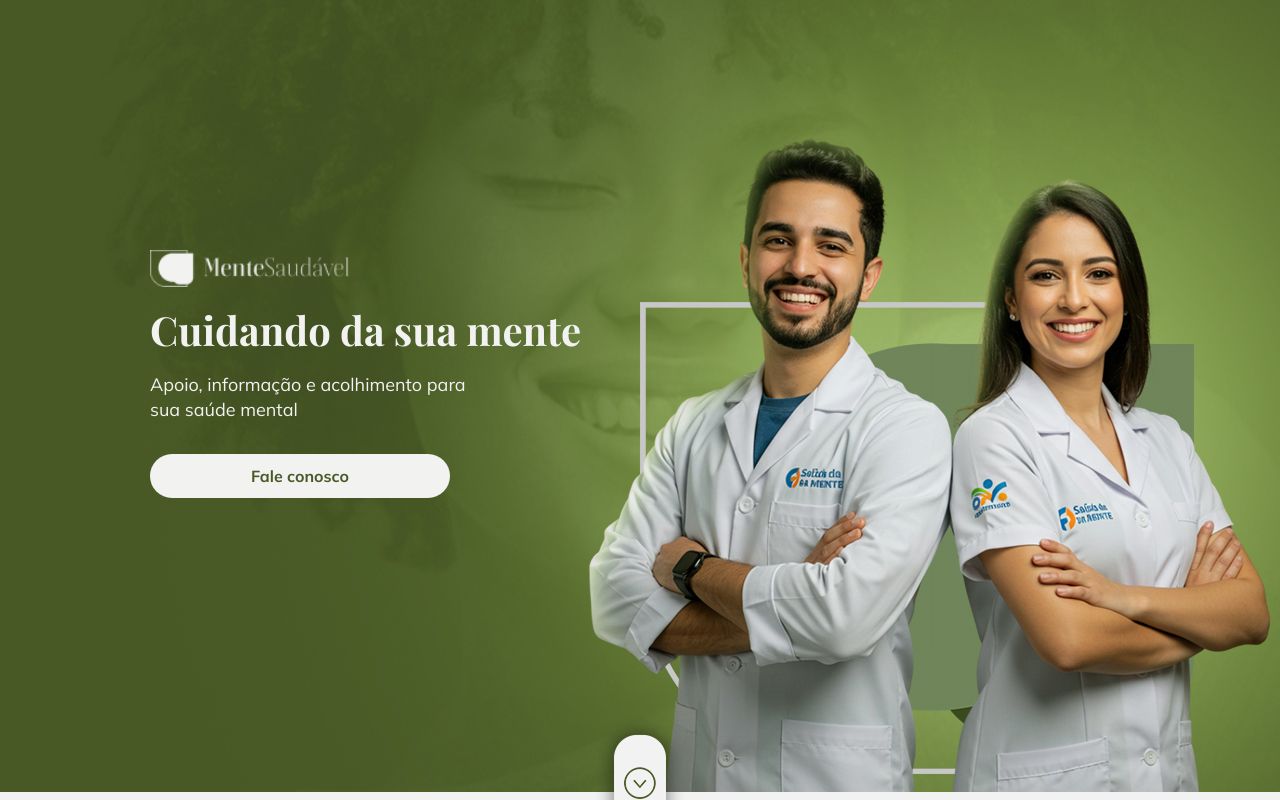
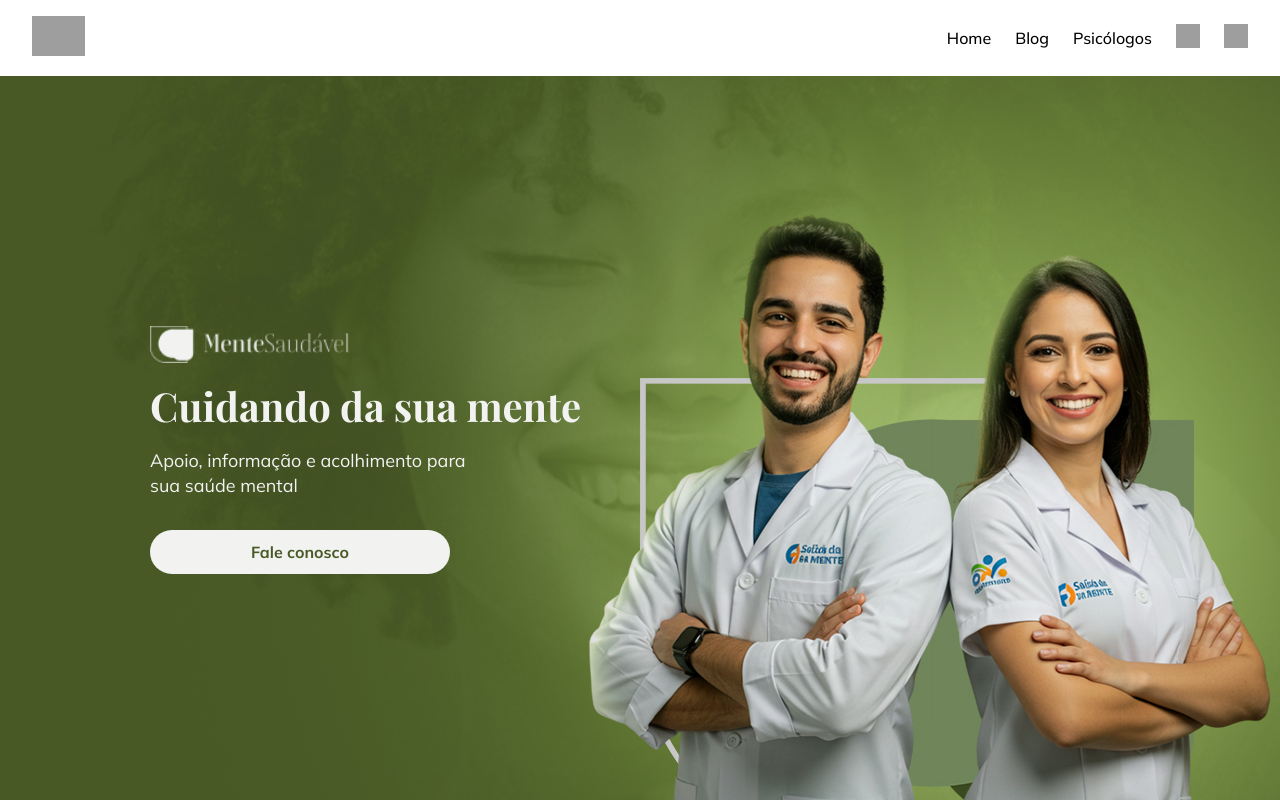
Before and after one commit to pedro-cruzz/projeto-semestral, a React (Vite) app: page / in a window 1280 px wide. Shown: the top 800 px of the page. Built offline with nearby package versions, Linux system fonts and the light colour scheme; grey boxes are pictures that could not be loaded; a web font is replaced by a local one.

Commit message:
feat: adicionar rotas do header

```diff
--- a/package.json
+++ b/package.json
@@ -15,6 +15,7 @@
     "@mui/material": "^7.0.1",
     "react": "^19.0.0",
     "react-dom": "^19.0.0",
+    "react-router-dom": "^7.5.0",
     "styled-components": "^6.1.15",
     "sweetalert2": "^11.17.2",
     "zod": "^3.24.2"
--- a/src/App.tsx
+++ b/src/App.tsx
@@ -1,14 +1,14 @@
 import { ThemeProvider } from "styled-components";
 import { GlobalStyle } from "./styles/global";
 import { theme } from "./styles/theme";
-import { Home } from "./pages/Home";
+import { AppRoutes } from "./routes";
 
 function App() {
   return (
     <>
       <ThemeProvider theme={{ theme }}>
         <GlobalStyle />
-        <Home />
+        <AppRoutes />
       </ThemeProvider>
     </>
   );
--- a/src/components/Header/index.tsx
+++ b/src/components/Header/index.tsx
@@ -1,3 +1,40 @@
+import { Link } from "react-router-dom";
+import {
+  HeaderContainer,
+  Logo,
+  Nav,
+  NavList,
+  NavItemLink,
+  IconItem,
+} from "./styles";
+
 export function Header() {
-  return <p>Header</p>;
+  return (
+    <HeaderContainer>
+      <Link to="/">
+        <Logo src="/logo.svg" alt="Logo" />
+      </Link>
+      <Nav>
+        <NavList>
+          <NavItemLink to="/">Home</NavItemLink>
+          <NavItemLink to="/blog">Blog</NavItemLink>
+          <NavItemLink to="/psychologists">Psicólogos</NavItemLink>
+          <IconItem>
+            <Link to="/login">
+              <img src="/login-icon.svg" alt="Login" />
+            </Link>
+          </IconItem>
+          <IconItem>
+            <a
+              href="https://wa.me/SEU_NUMERO"
+              target="_blank"
+              rel="noopener noreferrer"
+            >
+              <img src="/whatsapp-icon.svg" alt="Contato via WhatsApp" />
+            </a>
+          </IconItem>
+        </NavList>
+      </Nav>
+    </HeaderContainer>
+  );
 }
--- /dev/null
+++ b/src/components/Header/styles.ts
@@ -0,0 +1,52 @@
+// Header.styles.ts
+import styled from "styled-components";
+import { Link } from "react-router-dom";
+
+export const HeaderContainer = styled.header`
+  width: 100%;
+  padding: 1rem 2rem;
+  background-color: #fff;
+  display: flex;
+  justify-content: space-between;
+  align-items: center;
+  box-shadow: 0 2px 4px rgba(0, 0, 0, 0.1);
+`;
+
+export const Logo = styled.img`
+  height: 40px;
+`;
+
+export const Nav = styled.nav``;
+
+export const NavList = styled.ul`
+  display: flex;
+  align-items: center;
+  gap: 1.5rem;
+  list-style: none;
+`;
+
+export const NavItemLink = styled(Link)`
+  font-weight: 500;
+  font-size: 1rem;
+  color: inherit;
+  text-decoration: none;
+  transition: color 0.3s;
+
+  &:hover {
+    color: #007bff;
+  }
+`;
+
+export const IconItem = styled.li`
+  cursor: pointer;
+
+  img {
+    width: 24px;
+    height: 24px;
+    transition: transform 0.3s;
+
+    &:hover {
+      transform: scale(1.1);
+    }
+  }
+`;
--- a/src/main.tsx
+++ b/src/main.tsx
@@ -1,9 +1,12 @@
 import { StrictMode } from "react";
 import { createRoot } from "react-dom/client";
 import App from "./App.tsx";
+import { BrowserRouter } from "react-router-dom";
 
 createRoot(document.getElementById("root")!).render(
   <StrictMode>
-    <App />
+    <BrowserRouter>
+      <App />
+    </BrowserRouter>
   </StrictMode>
 );
--- /dev/null
+++ b/src/pages/Blog/index.tsx
@@ -0,0 +1,3 @@
+export default function Blog() {
+  return <h1>📝 Blog</h1>;
+}
--- a/src/pages/Home/index.tsx
+++ b/src/pages/Home/index.tsx
@@ -29,6 +29,7 @@ import {
   TitleBanner,
   TextBanner,
 } from "./styles";
+import { Header } from "../../components/Header";
 
 export function Home() {
   const [alertOpen, setAlertOpen] = useState(false);
@@ -65,6 +66,7 @@ export function Home() {
 
   return (
     <>
+      <Header />
       {/* Banner 1 */}
       <Banner image={banner1} height="792px">
         <ContentContainer $align="flex-start" $top="250px" $left="150px">
--- /dev/null
+++ b/src/pages/Login/index.tsx
@@ -0,0 +1,3 @@
+export default function Login() {
+  return <h1>🔐 Login</h1>;
+}
--- /dev/null
+++ b/src/pages/NotFound/index.tsx
@@ -0,0 +1,3 @@
+export default function NotFound() {
+  return <h1>Página não encontrada 😢</h1>;
+}
--- /dev/null
+++ b/src/pages/Psychologists/index.tsx
@@ -0,0 +1,3 @@
+export default function Psicologos() {
+  return <h1>👩‍⚕️ Psicólogos</h1>;
+}
--- /dev/null
+++ b/src/routes/index.tsx
@@ -0,0 +1,20 @@
+// src/routes/index.tsx
+import { Routes, Route } from "react-router-dom";
+
+import { Home } from "../pages/Home";
+import NotFound from "../pages/NotFound";
+import Blog from "../pages/Blog";
+import Psicologos from "../pages/Psychologists";
+import Login from "../pages/Login";
+
+export function AppRoutes() {
+  return (
+    <Routes>
+      <Route path="/" element={<Home />} />
+      <Route path="/blog" element={<Blog />} />
+      <Route path="/psychologists" element={<Psicologos />} />
+      <Route path="/login" element={<Login />} />
+      <Route path="*" element={<NotFound />} />
+    </Routes>
+  );
+}
```
Also changed, not shown: 1 other file (tests, documents, lock files or other folders).
